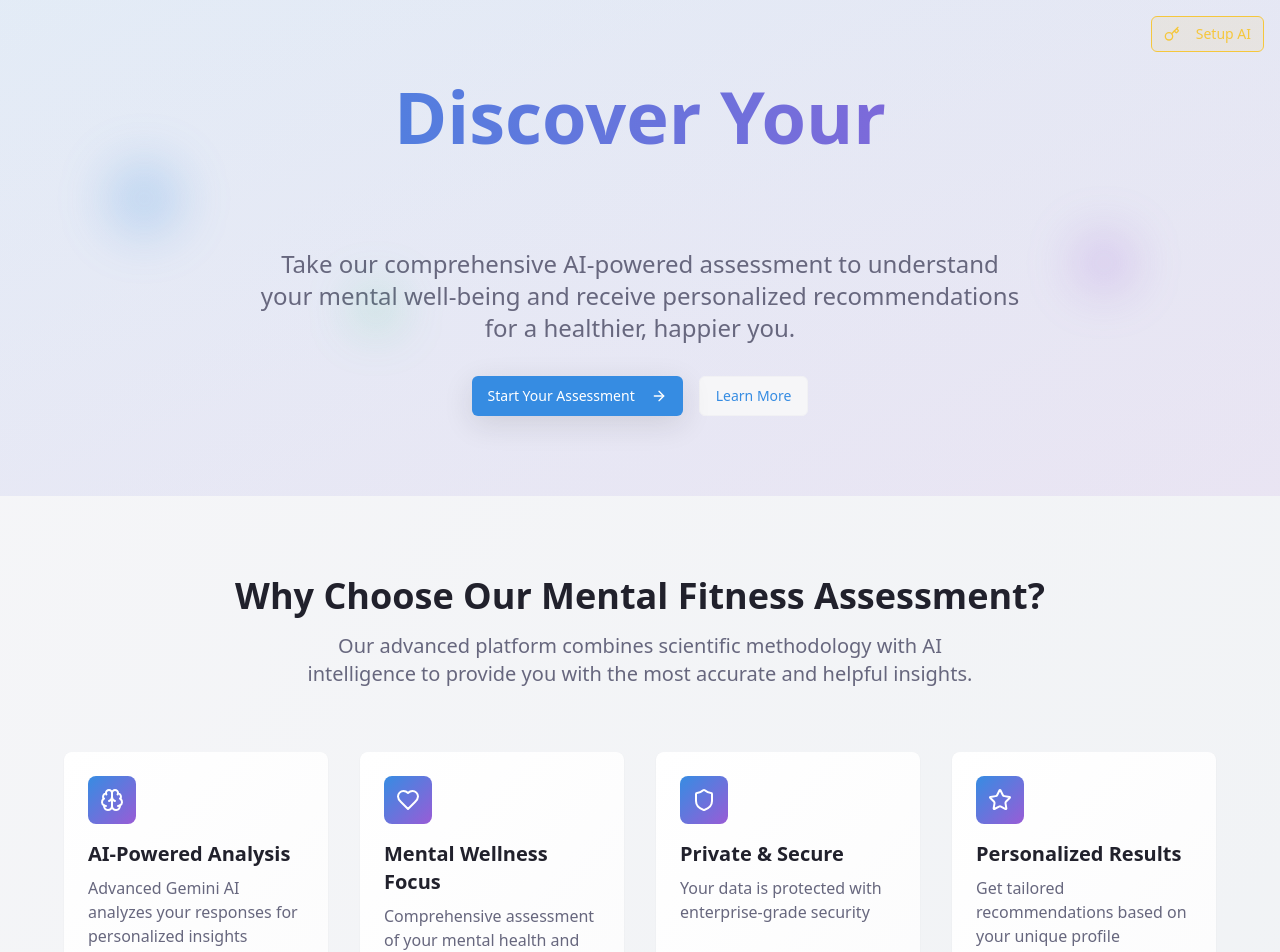
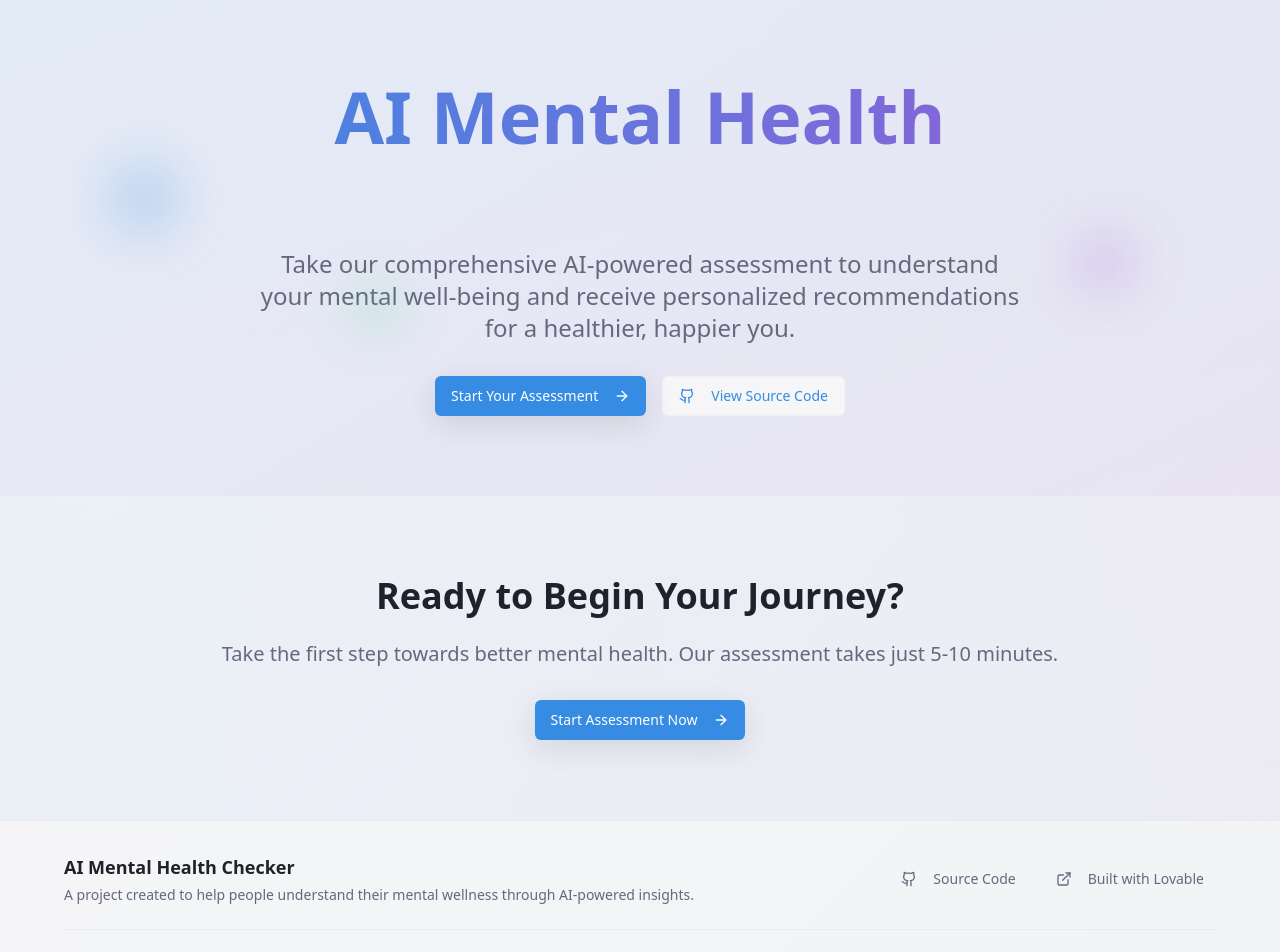
Before and after one commit to Vanshfr69/AI-Mental-Health-Checker, a React (Vite) app: page / in a window 1280 px wide. Shown: the top 952 px of the page. Built offline with nearby package versions, Linux system fonts and the light colour scheme.

Commit message:
Update project name and API key
- Set project name to "AI Mental Health checker".
- Use the provided API key directly, removing user input for API key.
- Add a GitHub source code link.
- Add a "Project created by" banner at the bottom.
- Remove the "Why choose our" section.

```diff
--- a/index.html
+++ b/index.html
@@ -3,12 +3,12 @@
   <head>
     <meta charset="UTF-8" />
     <meta name="viewport" content="width=device-width, initial-scale=1.0" />
-    <title>MindFit Pro - AI-Powered Mental Fitness Assessment</title>
-    <meta name="description" content="Discover your mental fitness with our comprehensive AI-powered assessment. Get personalized insights and recommendations for better mental health." />
-    <meta name="author" content="MindFit Pro" />
+    <title>AI Mental Health Checker - Comprehensive Mental Wellness Assessment</title>
+    <meta name="description" content="Take our comprehensive AI-powered mental health assessment and get personalized insights for better mental wellness." />
+    <meta name="author" content="AI Mental Health Checker" />
 
-    <meta property="og:title" content="MindFit Pro - AI-Powered Mental Fitness Assessment" />
-    <meta property="og:description" content="Discover your mental fitness with our comprehensive AI-powered assessment. Get personalized insights and recommendations for better mental health." />
+    <meta property="og:title" content="AI Mental Health Checker - Comprehensive Mental Wellness Assessment" />
+    <meta property="og:description" content="Take our comprehensive AI-powered mental health assessment and get personalized insights for better mental wellness." />
     <meta property="og:type" content="website" />
     <meta property="og:image" content="https://lovable.dev/opengraph-image-p98pqg.png" />
 
--- a/src/components/ApiKeySettings.tsx
+++ /dev/null
@@ -1,135 +0,0 @@
-import { useState, useEffect } from 'react';
-import { Button } from '@/components/ui/button';
-import { Input } from '@/components/ui/input';
-import { Label } from '@/components/ui/label';
-import { Card } from '@/components/ui/card';
-import { Dialog, DialogContent, DialogDescription, DialogHeader, DialogTitle, DialogTrigger } from '@/components/ui/dialog';
-import { Settings, Key, Check, AlertCircle } from 'lucide-react';
-import { useToast } from '@/hooks/use-toast';
-
-const ApiKeySettings = () => {
-  const [apiKey, setApiKey] = useState('');
-  const [hasApiKey, setHasApiKey] = useState(false);
-  const [isOpen, setIsOpen] = useState(false);
-  const { toast } = useToast();
-
-  useEffect(() => {
-    const storedKey = localStorage.getItem('gemini_api_key');
-    setHasApiKey(!!storedKey);
-    if (storedKey) {
-      setApiKey(storedKey.slice(0, 8) + '...' + storedKey.slice(-4));
-    }
-  }, []);
-
-  const handleSaveApiKey = () => {
-    if (!apiKey || apiKey.length < 10) {
-      toast({
-        title: "Invalid API Key",
-        description: "Please enter a valid Gemini API key.",
-        variant: "destructive"
-      });
-      return;
-    }
-
-    localStorage.setItem('gemini_api_key', apiKey);
-    setHasApiKey(true);
-    setIsOpen(false);
-    toast({
-      title: "API Key Saved",
-      description: "Your Gemini API key has been saved securely.",
-    });
-  };
-
-  const handleRemoveApiKey = () => {
-    localStorage.removeItem('gemini_api_key');
-    setApiKey('');
-    setHasApiKey(false);
-    setIsOpen(false);
-    toast({
-      title: "API Key Removed",
-      description: "Your API key has been removed. Mock analysis will be used.",
-    });
-  };
-
-  return (
-    <Dialog open={isOpen} onOpenChange={setIsOpen}>
-      <DialogTrigger asChild>
-        <Button
-          variant="outline"
-          size="sm"
-          className={`fixed top-4 right-4 z-50 ${hasApiKey ? 'bg-success/10 border-success text-success' : 'bg-warning/10 border-warning text-warning'}`}
-        >
-          {hasApiKey ? <Check className="h-4 w-4 mr-2" /> : <Key className="h-4 w-4 mr-2" />}
-          {hasApiKey ? 'API Connected' : 'Setup AI'}
-        </Button>
-      </DialogTrigger>
-      <DialogContent className="sm:max-w-md">
-        <DialogHeader>
-          <DialogTitle className="flex items-center">
-            <Settings className="h-5 w-5 mr-2" />
-            Gemini API Configuration
-          </DialogTitle>
-          <DialogDescription>
-            Connect your Gemini API key for AI-powered mental health insights.
-          </DialogDescription>
-        </DialogHeader>
-
-        <Card className="p-4 bg-primary/5 border-primary/20">
-          <div className="flex items-start space-x-2">
-            <AlertCircle className="h-4 w-4 text-primary mt-0.5 flex-shrink-0" />
-            <div className="text-sm">
-              <p className="font-medium text-primary">Get your free API key:</p>
-              <p className="text-muted-foreground mt-1">
-                Visit <a href="https://ai.google.dev/" target="_blank" rel="noopener noreferrer" className="text-primary hover:underline">Google AI Studio</a> to get your free Gemini API key.
-              </p>
-            </div>
-          </div>
-        </Card>
-
-        <div className="space-y-4">
-          <div className="space-y-2">
-            <Label htmlFor="apiKey">Gemini API Key</Label>
-            <Input
-              id="apiKey"
-              type="password"
-              placeholder={hasApiKey ? "API Key is set" : "Enter your Gemini API key..."}
-              value={hasApiKey ? '' : apiKey}
-              onChange={(e) => setApiKey(e.target.value)}
-              disabled={hasApiKey}
-            />
-          </div>
-
-          <div className="flex space-x-2">
-            {hasApiKey ? (
-              <>
-                <Button onClick={handleRemoveApiKey} variant="destructive" className="flex-1">
-                  Remove Key
-                </Button>
-                <Button onClick={() => setIsOpen(false)} className="flex-1">
-                  Close
-                </Button>
-              </>
-            ) : (
-              <>
-                <Button onClick={() => setIsOpen(false)} variant="outline" className="flex-1">
-                  Cancel
-                </Button>
-                <Button onClick={handleSaveApiKey} className="flex-1">
-                  Save Key
-                </Button>
-              </>
-            )}
-          </div>
-        </div>
-
-        {!hasApiKey && (
-          <div className="text-xs text-muted-foreground text-center pt-2">
-            Without an API key, you'll receive mock analysis results.
-          </div>
-        )}
-      </DialogContent>
-    </Dialog>
-  );
-};
-
-export default ApiKeySettings;
--- a/src/pages/Assessment.tsx
+++ b/src/pages/Assessment.tsx
@@ -138,7 +138,7 @@ const Assessment = () => {
             <ArrowLeft className="h-5 w-5" />
           </Button>
 
-          <h1 className="text-3xl font-bold mb-2 text-foreground">Mental Fitness Assessment</h1>
+          <h1 className="text-3xl font-bold mb-2 text-foreground">AI Mental Health Assessment</h1>
           <p className="text-muted-foreground">
             Question {currentQuestion + 1} of {questions.length}
           </p>
--- a/src/pages/Index.tsx
+++ b/src/pages/Index.tsx
@@ -1,40 +1,14 @@
 import { useState } from 'react';
 import { Button } from '@/components/ui/button';
-import { Card } from '@/components/ui/card';
-import { ArrowRight, Brain, Heart, Shield, Star } from 'lucide-react';
+import { ArrowRight, Github, ExternalLink } from 'lucide-react';
 import { useNavigate } from 'react-router-dom';
-import ApiKeySettings from '@/components/ApiKeySettings';
 
 const Index = () => {
   const navigate = useNavigate();
   const [isHovered, setIsHovered] = useState(false);
 
-  const features = [
-    {
-      icon: Brain,
-      title: "AI-Powered Analysis",
-      description: "Advanced Gemini AI analyzes your responses for personalized insights"
-    },
-    {
-      icon: Heart,
-      title: "Mental Wellness Focus",
-      description: "Comprehensive assessment of your mental health and daily habits"
-    },
-    {
-      icon: Shield,
-      title: "Private & Secure",
-      description: "Your data is protected with enterprise-grade security"
-    },
-    {
-      icon: Star,
-      title: "Personalized Results",
-      description: "Get tailored recommendations based on your unique profile"
-    }
-  ];
-
   return (
     <div className="min-h-screen">
-      <ApiKeySettings />
       {/* Hero Section */}
       <section className="relative overflow-hidden py-20 px-6">
         <div className="absolute inset-0 bg-gradient-to-br from-primary/10 to-accent/10" />
@@ -42,9 +16,9 @@ const Index = () => {
         <div className="relative max-w-6xl mx-auto text-center">
           <div className="animate-slide-up">
             <h1 className="text-5xl md:text-7xl font-bold mb-6 bg-gradient-to-r from-primary to-accent bg-clip-text text-transparent">
-              Discover Your
+              AI Mental Health
               <br />
-              <span className="animate-float inline-block">Mental Fitness</span>
+              <span className="animate-float inline-block">Checker</span>
             </h1>
 
             <p className="text-xl md:text-2xl text-muted-foreground mb-8 max-w-3xl mx-auto leading-relaxed">
@@ -63,8 +37,13 @@ const Index = () => {
                 <ArrowRight className={`ml-2 h-5 w-5 transition-transform duration-300 ${isHovered ? 'translate-x-1' : ''}`} />
               </Button>
 
-              <Button variant="outline" className="btn-outline-premium">
-                Learn More
+              <Button
+                variant="outline"
+                className="btn-outline-premium"
+                onClick={() => window.open('https://github.com/', '_blank')}
+              >
+                <Github className="mr-2 h-4 w-4" />
+                View Source Code
               </Button>
             </div>
           </div>
@@ -73,40 +52,6 @@ const Index = () => {
           <div className="absolute top-20 left-10 w-20 h-20 bg-primary/20 rounded-full blur-xl animate-float" style={{ animationDelay: '0s' }} />
           <div className="absolute top-40 right-20 w-16 h-16 bg-accent/20 rounded-full blur-xl animate-float" style={{ animationDelay: '1s' }} />
           <div className="absolute bottom-20 left-1/4 w-12 h-12 bg-secondary/20 rounded-full blur-xl animate-float" style={{ animationDelay: '2s' }} />
-        </div>
-      </section>
-
-      {/* Features Section */}
-      <section className="py-20 px-6">
-        <div className="max-w-6xl mx-auto">
-          <div className="text-center mb-16">
-            <h2 className="text-4xl font-bold mb-4 text-foreground">
-              Why Choose Our Mental Fitness Assessment?
-            </h2>
-            <p className="text-xl text-muted-foreground max-w-2xl mx-auto">
-              Our advanced platform combines scientific methodology with AI intelligence
-              to provide you with the most accurate and helpful insights.
-            </p>
-          </div>
-
-          <div className="grid md:grid-cols-2 lg:grid-cols-4 gap-8">
-            {features.map((feature, index) => (
-              <Card
-                key={index}
-                className="p-6 shadow-soft hover:shadow-medium transition-all duration-300 group hover:scale-105 gradient-card border-0"
-              >
-                <div className="w-12 h-12 gradient-primary rounded-lg flex items-center justify-center mb-4 group-hover:animate-pulse-glow">
-                  <feature.icon className="h-6 w-6 text-white" />
-                </div>
-                <h3 className="text-xl font-semibold mb-2 text-foreground">
-                  {feature.title}
-                </h3>
-                <p className="text-muted-foreground">
-                  {feature.description}
-                </p>
-              </Card>
-            ))}
-          </div>
         </div>
       </section>
 
@@ -128,6 +73,47 @@ const Index = () => {
           </Button>
         </div>
       </section>
+
+      {/* Footer / Created By Banner */}
+      <footer className="py-8 px-6 bg-muted/30 border-t border-border/50">
+        <div className="max-w-6xl mx-auto">
+          <div className="flex flex-col md:flex-row items-center justify-between space-y-4 md:space-y-0">
+            <div className="text-center md:text-left">
+              <h3 className="text-lg font-semibold text-foreground mb-1">AI Mental Health Checker</h3>
+              <p className="text-sm text-muted-foreground">
+                A project created to help people understand their mental wellness through AI-powered insights.
+              </p>
+            </div>
+
+            <div className="flex items-center space-x-4">
+              <Button
+                variant="ghost"
+                size="sm"
+                onClick={() => window.open('https://github.com/', '_blank')}
+                className="text-muted-foreground hover:text-foreground"
+              >
+                <Github className="h-4 w-4 mr-2" />
+                Source Code
+              </Button>
+              <Button
+                variant="ghost"
+                size="sm"
+                onClick={() => window.open('https://lovable.dev', '_blank')}
+                className="text-muted-foreground hover:text-foreground"
+              >
+                <ExternalLink className="h-4 w-4 mr-2" />
+                Built with Lovable
+              </Button>
+            </div>
+          </div>
+
+          <div className="mt-6 pt-6 border-t border-border/50 text-center">
+            <p className="text-xs text-muted-foreground">
+              © 2024 AI Mental Health Checker. This tool is for informational purposes only and is not a substitute for professional medical advice.
+            </p>
+          </div>
+        </div>
+      </footer>
     </div>
   );
 };
--- a/src/pages/Results.tsx
+++ b/src/pages/Results.tsx
@@ -114,7 +114,7 @@ const Results = () => {
             <ArrowLeft className="h-5 w-5" />
           </Button>
 
-          <h1 className="text-4xl font-bold mb-2 text-foreground">Your Mental Fitness Report</h1>
+          <h1 className="text-4xl font-bold mb-2 text-foreground">Your Mental Health Report</h1>
           <p className="text-muted-foreground">
             Based on AI analysis of your responses
           </p>
```
Also changed, not shown: src/lib/gemini.ts (+2 -8 lines).
